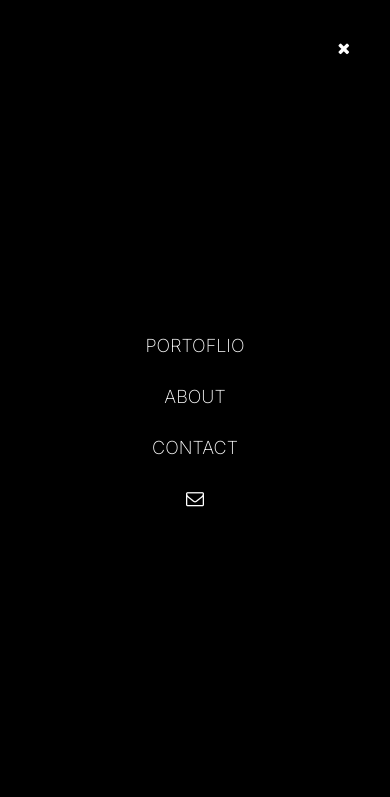
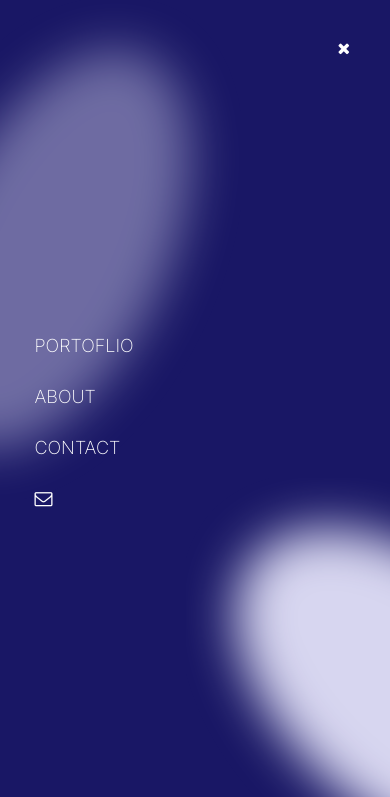
Before and after one commit to AbigiyaTY/Portfolio, a plain HTML site: page index.html in a window 390 px wide. Both pictures are taken after a click on the icon 273 px from the left and 35 px from the top of the page. Shown: the top 797 px of the page. Drawn offline with Linux system fonts and the light colour scheme.

Commit message:
Update the background color and picture

```diff
--- a/css/style.css
+++ b/css/style.css
@@ -75,9 +75,12 @@ a {
     z-index: 10;
     flex-direction: column;
     justify-content: center;
-  align-items: center;
+    align-items: initial;
     background: fixed;
-  background-color: #000;
+    background-color: #191765;
+    background-image: url('../images/shape-mobile\ menu-2.svg'), url('../images/shape-mobile\ menu-22.svg');
+    background-position: top left, bottom right;
+    background-repeat: no-repeat;
     transition: top 1s ease;
     display: none;
 }
@@ -101,6 +104,7 @@ a {
     color: rgb(255, 255, 255);
     font-size: 18px;
     transition: 0.2s ease;
+    margin-left: 5%;
 }
 
 .navbar-list .mainMenu li a:hover {
@@ -497,7 +501,6 @@ form textarea {
         margin-left: 100%;
         width: 300%;
     }
-
     to {
         margin-left: 0%;
         width: 100%;
@@ -514,7 +517,6 @@ form textarea {
         margin-left: 100%;
         width: 300%;
     }
-
     to {
         margin-left: 0%;
         width: 100%;
@@ -531,15 +533,12 @@ form textarea {
         width: 100%;
         align-items: center;
     }
-
     body {
         width: 480px;
     }
-
     .buttonGR {
         display: none;
     }
-
     .worklink {
         display: none;
     }
@@ -555,33 +554,27 @@ form textarea {
         width: 100%;
         align-items: center;
     }
-
     body {
         width: 960px;
     }
-
     /* Header section */
     .nav-container {
         width: 100%;
         padding-top: 20px;
         margin-left: 24px;
     }
-
     .navbar-list {
         display: flex !important;
         align-items: center;
         justify-content: space-between;
     }
-
     .hamburger-menu {
         display: none !important;
     }
-
     .name1 {
         margin-top: 10px;
         margin-left: 10%;
     }
-
     .hamburger-list {
         width: 464px;
         display: flex;
@@ -589,128 +582,105 @@ form textarea {
         margin-top: 32px;
         margin-right: 45px;
     }
-
     .hamburger-list li {
         font-size: 15px;
         font-weight: 500;
         align-self: center;
     }
-
     .hamburger-list li:last-child {
         margin-right: 20%;
     }
-
     /* Section 1 */
     .header-container-top {
         width: 760px;
         background-image: none;
         display: flex;
     }
-
     .lgImg1 {
         display: block;
         margin-top: 91px;
     }
-
     .lgImg1 img {
         width: 184px;
         height: 184px;
     }
-
     .header-container {
         width: 691px;
         margin: 0;
         flex-direction: column;
     }
-
     .name2 {
         height: 75px;
     }
-
     .name2 h1 {
         font-weight: 900;
         font-size: 65px;
     }
-
     .occupation {
         height: 100px;
         margin-left: 17%;
     }
-
     .occupation h2 {
         font-size: 40px;
         font-weight: 600;
     }
-
     .description {
         width: 500px;
         height: 170px;
     }
-
     .description p {
         font-size: 21px;
         line-height: 38px;
     }
-
     /* Section 2 */
     .line1 {
         width: 97%;
         margin-left: 17%;
         margin-top: 40px;
     }
-
     .skills-list {
         width: 100%;
         margin-left: -11%;
     }
-
     .lang-skill {
         display: flex;
         flex-direction: row;
         margin-left: 100px;
     }
-
     .frameworks,
     .skills,
     .language {
         margin-left: 40px;
     }
-
     .skillEclips {
         display: flex;
         height: 289px;
         width: 500px;
         margin-left: 118px;
     }
-
     .language h3,
     .skills h3,
     .frameworks h3 {
         font-size: 15px;
         justify-self: 5%;
     }
-
     .language ul li,
     .skills ul li,
     .frameworks ul li {
         font-size: 18px;
         justify-self: 5%;
     }
-
     .ellipse2 {
         display: none;
     }
-
     .ecl-frame {
         display: flex;
         flex-direction: row;
     }
-
     .ellipseDS {
         margin-left: 11px;
         padding-bottom: -80px;
     }
-
     /* worklink section */
     .worklink {
         display: flex;
@@ -718,39 +688,31 @@ form textarea {
         width: 100%;
         margin-bottom: 200px;
     }
-
     .workarrow1 {
         display: flex;
         margin-top: 30px;
         margin-left: 42%;
     }
-
     .workarrow1 i {
         margin-left: 10px;
     }
-
     .workarrow2 {
         margin-top: 30px;
         display: flex;
     }
-
     .workarrow2 i {
         margin-right: 10px;
     }
-
     .contact-list-l {
         margin-top: 5px;
     }
-
     /* section 2 work display */
     .work {
         width: 100%;
     }
-
     .work-title {
         display: none;
     }
-
     .work-title-LG {
         display: block;
         width: 720px;
@@ -759,25 +721,20 @@ form textarea {
         font-size: 50px;
         margin: 3% 8% 3% 12%;
     }
-
     .line2 {
         width: 75%;
         margin: 0 5% 0 12%;
     }
-
     .grid-container {
         display: none;
         margin: 0;
     }
-
     .grid-container1 {
         grid-template-areas: 'item1 item1 item2 item2' 'item1 item1 item3 item3' 'item1 item1 item3 item3' 'item1 item1 item4 item4' 'item1 item1 item5 item5';
     }
-
     .grid-container2 {
         grid-template-areas: 'item2 item2 item1 item1' 'item3 item3 item1 item1' 'item3 item3 item1 item1' 'item4 item4 item1 item1' 'item5 item5 item1 item1';
     }
-
     .grid-container1,
     .grid-container2 {
         height: 450px;
@@ -785,62 +742,49 @@ form textarea {
         display: grid;
         margin: 5% 4% 5% 16%;
     }
-
     .grid-container3,
     .grid-container4 {
         margin: 0 4% 0 16%;
     }
-
     .grid-item1 {
         height: 410px;
         width: 380px;
     }
-
     .mr {
         margin-right: 8px;
     }
-
     .ml {
         margin-left: 8px;
     }
-
     .grid-item2 {
         height: 50px;
     }
-
     .grid-item3 {
         width: 300px;
         height: 0;
     }
-
     .grid-item3 p {
         font-size: 18px;
         padding: 0 1px;
     }
-
     .grid-item4 {
         margin-top: 150px;
     }
-
     .grid-item5 {
         grid-area: item5;
     }
-
     .button1 {
         display: none;
     }
-
     .buttonGR {
         display: block;
         padding: 20px;
         background-color: #7d73fc;
         color: white;
     }
-
     .buttonGR:hover {
         background-color: #555;
     }
-
     .work-portofolio-1 {
         background-image: url('../images/lg-img3.svg');
         background-repeat: no-repeat;
@@ -848,13 +792,11 @@ form textarea {
         background-position: left;
         background-size: contain;
     }
-
     .work-portofolio-2 {
         background-image: url('../images/lg-img4.svg');
         background-repeat: no-repeat;
         width: 960px;
     }
-
     .work-portofolio-3 {
         background-image: url('../images/lg-img5.svg');
         background-repeat: no-repeat;
@@ -862,7 +804,6 @@ form textarea {
         background-size: auto;
         width: 760px;
     }
-
     .work-portofolio-4 {
         background-image: url('../images/lg-img6.svg');
         background-repeat: no-repeat;
@@ -872,34 +813,28 @@ form textarea {
         padding-top: 115px;
         margin-top: 0;
     }
-
     /* section 4 let's chat section */
     .Contact-Us {
         width: 100%;
         margin-top: 300px;
         align-items: center;
     }
-
     .contact-title-LG {
         display: block;
         margin-bottom: 45px;
     }
-
     .contact-title h2 {
         color: #7d73fc;
         font-weight: 700;
         font-size: 40px;
     }
-
     .contact-title-LG h2 {
         font-size: 40px;
         font-weight: 700;
     }
-
     .contact-title-sm {
         display: none;
     }
-
     .Contact-description {
         width: 587px;
         margin-left: 4%;
@@ -907,42 +842,35 @@ form textarea {
         margin-bottom: 0;
         line-height: 32px;
     }
-
     form #name,
     form #email {
         height: 48px;
         width: 565px;
         margin-left: 40px;
     }
-
     form textarea {
         width: 565px;
         margin-left: 40px;
     }
-
     .button2 {
         margin-left: 280px;
         padding: 12px 50px;
         margin-bottom: 106px;
     }
-
     .contact-list {
         width: 150px;
         justify-content: space-between;
     }
-
     .rowDS {
         flex-basis: 100%;
         display: flex;
         justify-content: initial;
         margin-left: 25%;
     }
-
     .my-email {
         margin-top: 22px;
         margin-left: 0;
     }
-
     .lines {
         width: 960px;
     }
@@ -958,119 +886,97 @@ form textarea {
         width: 100%;
         align-items: center;
     }
-
     body {
         width: 960px;
     }
-
     /* Header section */
     .nav-container {
         width: 100%;
         padding-top: 20px;
         margin-left: 24px;
     }
-
     .navbar-list {
         display: flex;
         align-items: center;
         justify-content: space-between;
         margin-right: 450px;
     }
-
     .hamburger-menu {
         display: none;
     }
-
     .name1 {
         margin-top: 10px;
         margin-left: 10%;
     }
-
     .hamburger-list {
         display: flex;
         justify-content: space-around;
         margin-top: 32px;
         margin-right: -185px;
     }
-
     .hamburger-list li {
         font-size: 15px;
         font-weight: 500;
         align-self: center;
     }
-
     .hamburger-list li:last-child {
         margin-right: 20%;
     }
-
     /* Section 1 */
     .header-container-top {
         width: 760px;
         background-image: none;
         display: flex;
     }
-
     .lgImg1 {
         display: block;
         margin-top: 91px;
         flex-grow: 0;
     }
-
     .lgImg1 img {
         width: 184px;
         height: 184px;
     }
-
     .header-container {
         width: 691px;
         margin: 0 9%;
     }
-
     .name2 {
         height: 75px;
     }
-
     .name2 h1 {
         font-weight: 900;
         font-size: 65px;
     }
-
     .occupation {
         height: 100px;
         margin-left: 17%;
         margin-top: 4%;
     }
-
     .occupation h2 {
         font-size: 39px;
         font-weight: 600;
     }
-
     .description {
         width: 500px;
         height: 170px;
     }
-
     .description p {
         line-height: 35px;
         font-size: 21px;
     }
-
     /* Section 2 */
     .line1 {
         width: 100%;
         margin: 40px 0 10px 24%;
     }
-
     .skills-list {
         width: 100%;
         margin-left: 16%;
     }
-
     .ellipse2 {
         display: none;
     }
-
     .ellipseDS {
         display: block;
         background-image: url('/images/lg-img2.svg');
@@ -1079,41 +985,34 @@ form textarea {
         height: 226px;
         background-size: contain;
     }
-
     .lang-skill {
         display: flex;
         flex-direction: row;
         margin-left: 125px;
     }
-
     .frameworks {
         margin-left: 0;
     }
-
     .skillEclips {
         display: flex;
         height: 289px;
         margin-left: -9%;
     }
-
     .frameworks,
     .skills,
     .language {
         margin-left: 40px;
     }
-
     .language h3,
     .skills h3,
     .frameworks h3 {
         font-size: 15px;
     }
-
     .language ul li,
     .skills ul li,
     .frameworks ul li {
         font-size: 18px;
     }
-
     /* worklink section */
     .worklink {
         display: flex;
@@ -1121,36 +1020,29 @@ form textarea {
         width: 100%;
         margin-bottom: 200px;
     }
-
     .workarrow1 {
         display: flex;
         margin-top: 30px;
         margin-left: 40%;
     }
-
     .workarrow1 i {
         margin-left: 10px;
     }
-
     .workarrow2 {
         margin-top: 30px;
         display: flex;
     }
-
     .workarrow2 i {
         margin-right: 10px;
     }
-
     /* section 2 work display */
     .work {
         width: 100%;
         align-items: center;
     }
-
     .work-title {
         display: none;
     }
-
     .work-title-LG {
         display: block;
         width: 720px;
@@ -1159,91 +1051,72 @@ form textarea {
         font-size: 40px;
         margin: 0 8% 3% 3%;
     }
-
     .line2 {
         width: 100%;
         margin: 4% 4% 4% 3%;
     }
-
     .grid-container {
         display: none;
     }
-
     .grid-container1 {
         grid-template-areas: 'item1 item1 item2 item2' 'item1 item1 item3 item3' 'item1 item1 item3 item3' 'item1 item1 item4 item4' 'item1 item1 item5 item5';
     }
-
     .grid-container2 {
         grid-template-areas: 'item2 item2 item1 item1' 'item3 item3 item1 item1' 'item3 item3 item1 item1' 'item4 item4 item1 item1' 'item5 item5 item1 item1';
     }
-
     .grid-container1,
     .grid-container2 {
         height: 450px;
         display: grid;
         margin: 3% 12% 0 3%;
     }
-
     .grid-item1 {
         height: 370px;
         width: 530px;
     }
-
     .grid-item2 {
         margin-left: 4%;
     }
-
     .grid-item3 {
         width: 420px;
         margin-left: 4%;
     }
-
     .grid-item3 p {
         font-size: 18px;
         padding: 0 2px;
     }
-
     .grid-item4 {
         margin-left: 4%;
         margin-top: 40px;
     }
-
     .grid-item5 {
         grid-area: item5;
         margin-left: 4%;
     }
-
     .ml {
         margin-left: 4%;
     }
-
     .mr {
         margin-right: 4%;
     }
-
     .button1 {
         display: none;
     }
-
     .buttonGR {
         display: block;
         padding: 20px;
         background-color: #7d73fc;
         color: white;
     }
-
     .buttonGR:hover {
         background-color: #555;
     }
-
     .grid-container3 {
         margin-bottom: 0;
     }
-
     .grid-container4 {
         margin-top: 0;
     }
-
     .work-portofolio-1 {
         background-image: url('../images/lg-img3.svg');
         background-repeat: no-repeat;
@@ -1252,13 +1125,11 @@ form textarea {
         background-position: left;
         background-size: contain;
     }
-
     .work-portofolio-2 {
         background-image: url('../images/lg-img4.svg');
         background-repeat: no-repeat;
         width: 1149px;
     }
-
     .work-portofolio-3 {
         background-image: url('../images/lg-img5.svg');
         background-repeat: no-repeat;
@@ -1267,7 +1138,6 @@ form textarea {
         width: 960px;
         height: 410px;
     }
-
     .work-portofolio-4 {
         background-image: url('../images/lg-img6.svg');
         background-repeat: no-repeat;
@@ -1276,73 +1146,60 @@ form textarea {
         height: 370px;
         padding-top: 115px;
     }
-
     /* section 4 let's chat section */
     .Contact-Us {
         width: 100%;
         margin-top: 300px;
         margin-left: 5%;
     }
-
     .contact-title-LG {
         display: block;
         margin-left: 45px;
         font-size: 45px;
         font-weight: 700;
     }
-
     .contact-title-sm {
         display: none;
     }
-
     .Contact-description {
         width: 565px;
         margin-bottom: 40px;
         margin-top: 20px;
     }
-
     .Contact-description p {
         font-size: 20px;
     }
-
     form #name,
     form #email {
         height: 60px;
         width: 700px;
     }
-
     form textarea {
         width: 700px;
         height: 150px;
     }
-
     .button2 {
         margin-left: 45%;
         font-size: 14px;
         height: 60px;
     }
-
     .button2:hover {
         background-color: #555;
     }
-
     .contact-list {
         width: 150px;
         justify-content: space-between;
     }
-
     .rowDS {
         flex-basis: 100%;
         display: flex;
         justify-content: initial;
         margin-left: 30%;
     }
-
     .my-email {
         margin-top: 22px;
         margin-left: 0;
     }
-
     .lines {
         width: 1500px;
     }
```
Also changed, not shown: images/shape-mobile menu-2.svg (added), images/shape-mobile menu-22.svg (added). Lines whose indentation alone changed are shown as unchanged.
